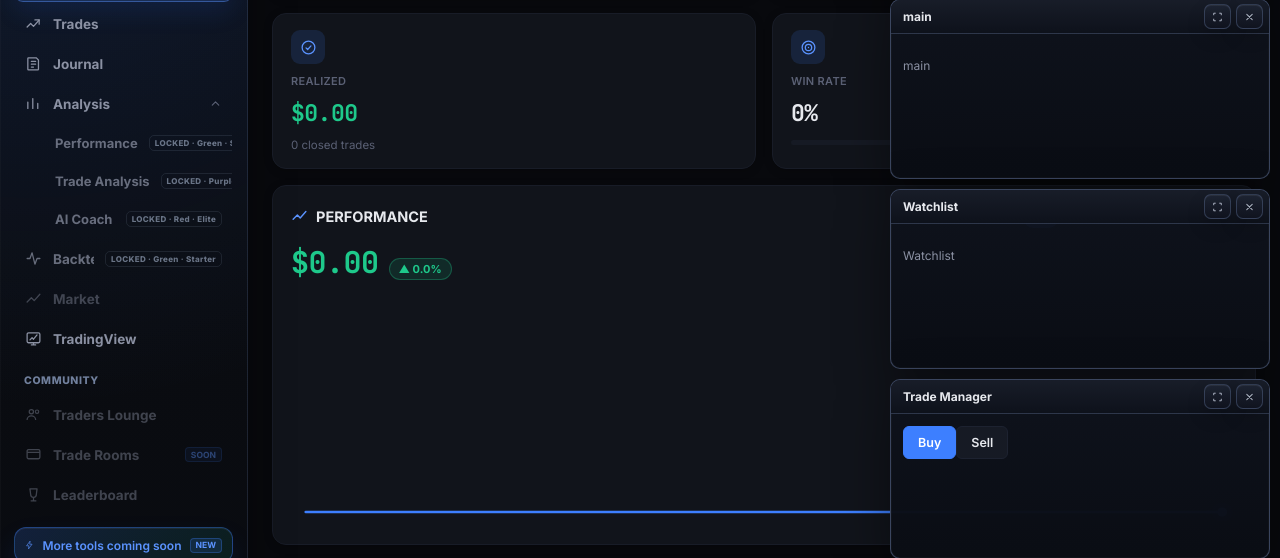
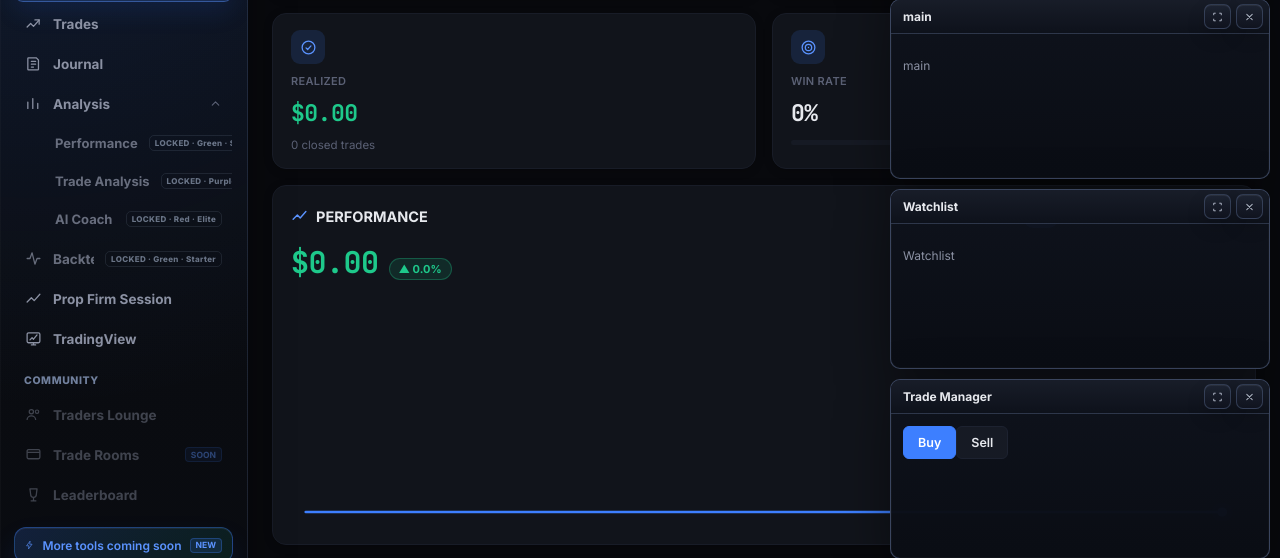
Before and after one commit to Prog-anshu36/intensefxtrades, a Flask app: page / in a window 1280 px wide. Shown: the part 283-841 px from the top of the page. Run offline with Flask 3, Linux system fonts and the light colour scheme.

Commit message:
Add Prop Firm Session navigation

```diff
--- a/frontend/templates/index.html
+++ b/frontend/templates/index.html
@@ -128,9 +128,9 @@
         <svg class="nav-icon" viewBox="0 0 24 24" fill="none"><path d="M3 12h4l3-8 4 16 3-8h4" stroke="currentColor" stroke-width="1.8" stroke-linecap="round" stroke-linejoin="round"/></svg>
         <span>Backtesting</span>
       </a>
-      <a class="nav-item disabled" data-page="market">
+      <a class="nav-item" data-page="prop-firm-session">
         <svg class="nav-icon" viewBox="0 0 24 24" fill="none"><path d="M3 17l6-6 4 4 8-9" stroke="currentColor" stroke-width="1.8" stroke-linecap="round" stroke-linejoin="round"/></svg>
-        <span>Market</span>
+        <span>Prop Firm Session</span>
       </a>
       <a class="nav-item" data-page="tradingview">
         <svg class="nav-icon" viewBox="0 0 24 24" fill="none"><rect x="3" y="4" width="18" height="14" rx="2" stroke="currentColor" stroke-width="1.8"/><path d="M7 14l3-3 2 2 5-6" stroke="currentColor" stroke-width="1.8" stroke-linecap="round" stroke-linejoin="round"/><path d="M9 21h6M12 18v3" stroke="currentColor" stroke-width="1.8" stroke-linecap="round"/></svg>
@@ -394,7 +394,8 @@
 <script src="/static/js/chart-account-state.js?v=account-isolation-20261026"></script>
 <script src="/static/js/page_tradingview.js?v=tradingview-polish-1"></script>
 <script src="/static/js/page_subscription.js?v=vip-key-20261025"></script>
-<script src="/static/js/router.js?v=subscription-2"></script>
+<script src="/static/js/prop-firm-session.js?v=prop-session-20261026a"></script>
+<script src="/static/js/router.js?v=prop-session-20261026a"></script>
 <script src="/static/js/app.js?v=auth-1"></script>
 </body>
 </html>
```
